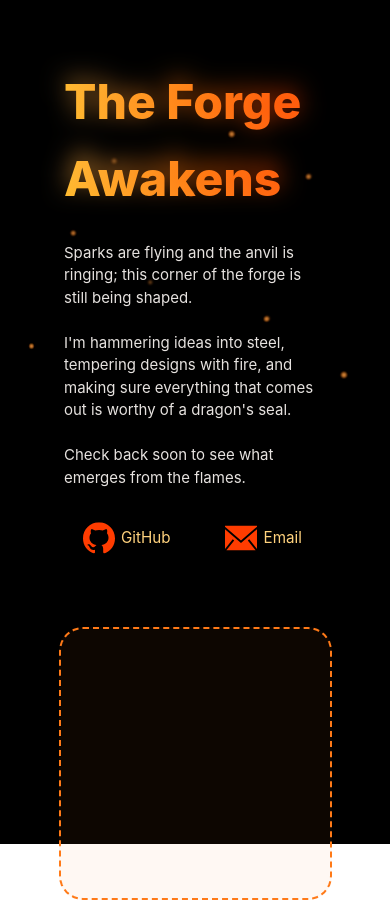
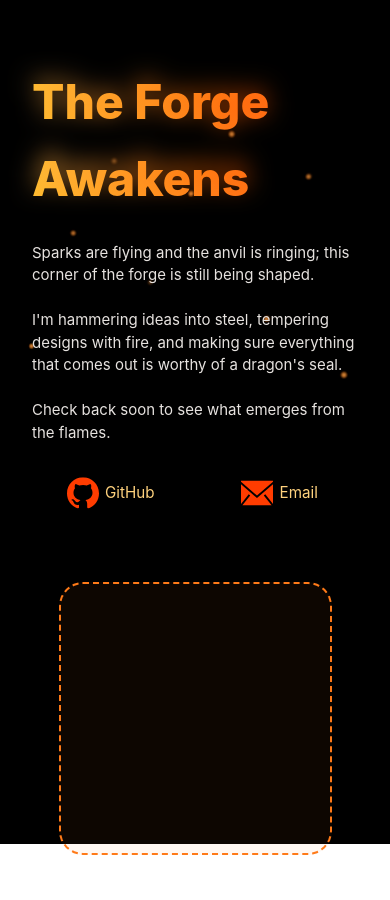
Before and after one commit to Kawtious/Zark-Forge, a Vue app: page / in a window 390 px wide. After the commit the page ends 855 px from the top, so only its background shows below. Built offline with nearby package versions, Linux system fonts and the light colour scheme; the HTML template or start-up script is replaced by a standard one.

Commit message:
Improve responsive look

```diff
--- a/src/views/ForgeView.vue
+++ b/src/views/ForgeView.vue
@@ -43,7 +43,7 @@ import ForgeSocials from '@/components/ForgeSocials.vue'
   display: flex;
   flex-direction: column;
 
-  padding: 10rem;
+  padding: 0 10rem 0 10rem;
   gap: 1.5rem;
 
   justify-content: center;
@@ -62,7 +62,8 @@ import ForgeSocials from '@/components/ForgeSocials.vue'
 
 @media (max-width: 1280px) {
   .left {
-    padding: 6rem;
+    padding-right: 6rem;
+    padding-left: 6rem;
   }
 }
 
@@ -72,7 +73,15 @@ import ForgeSocials from '@/components/ForgeSocials.vue'
   }
 
   .left {
-    padding: 4rem;
+    padding-top: 4rem;
+    padding-bottom: 4rem;
+  }
+}
+
+@media (max-width: 900px) {
+  .left {
+    padding-right: 2rem;
+    padding-left: 2rem;
   }
 }
 </style>
```
